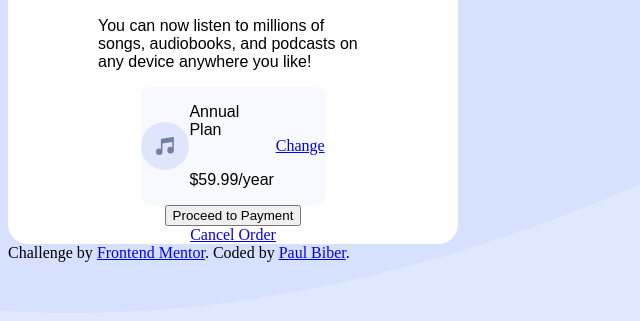
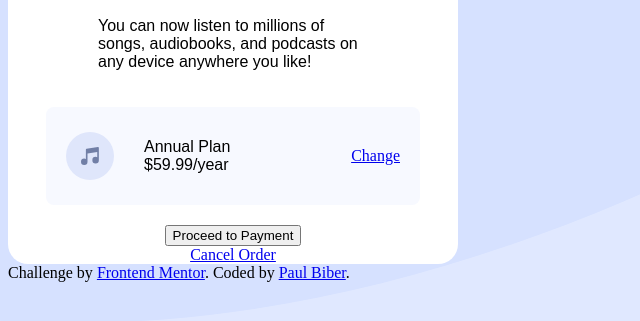
Before and after one commit to roadblock37/order_summary, a plain HTML site: page order-summary-component-main/index.html in a window 1280 px wide. Shown: the part 307-628 px from the top of the page, without its empty margins (0-640 px from the left). Drawn offline with Linux system fonts and the light colour scheme.

Commit message:
styled priceFlex container

```diff
--- a/order-summary-component-main/index.css
+++ b/order-summary-component-main/index.css
@@ -24,7 +24,8 @@
     flex-direction: column;
     align-items: center;
     max-width: 450px;
-    max-height: 697px;
+   /* max-height: 697px;*/
+    height: auto;
     background-color: white;
     border-radius: 20px 20px 20px 20px;
 }
@@ -49,19 +50,31 @@
     flex-direction: row;
     flex-wrap: wrap;
     align-items: center;
-    max-width: 100%;
-    height: auto;
+    width: 374px;
+    height: 98px;
     background-color: #F7F9FF;
     border-radius: 8px;
+    margin: 20px 0px;
 }
 
 /* a child flex container  of priceFlex for the annual price to be displayed in a column*/
 .annualPriceFlex {
     display: flex;
     flex-direction: column;
+    margin: 0 30px;
+    font-size: 1em;
 
 }
 
+/*  anchor to change price*/
 .change {
     justify-self: center;
+    margin-left: auto;
+    margin-right: 20px;
+    font-size: 1em;
 }
+
+/* music not icon in price flex container*/
+.musicNote {
+    margin-left: 20px;
+}
--- a/order-summary-component-main/index.html
+++ b/order-summary-component-main/index.html
@@ -21,10 +21,9 @@
     device anywhere you like!
     </p>
     <div class="priceFlex">
-      <img src="./images/icon-music.svg" alt="music note">
+      <img src="./images/icon-music.svg" alt="music note" height="48px" width="48px" class="musicNote">
       <div class="annualPriceFlex">
-        <p>Annual Plan</p>
-        <p>$59.99/year</p>
+        <p>Annual Plan $59.99/year</p>
       </div>
 
       <a href="#" class="change">Change</a>
```
